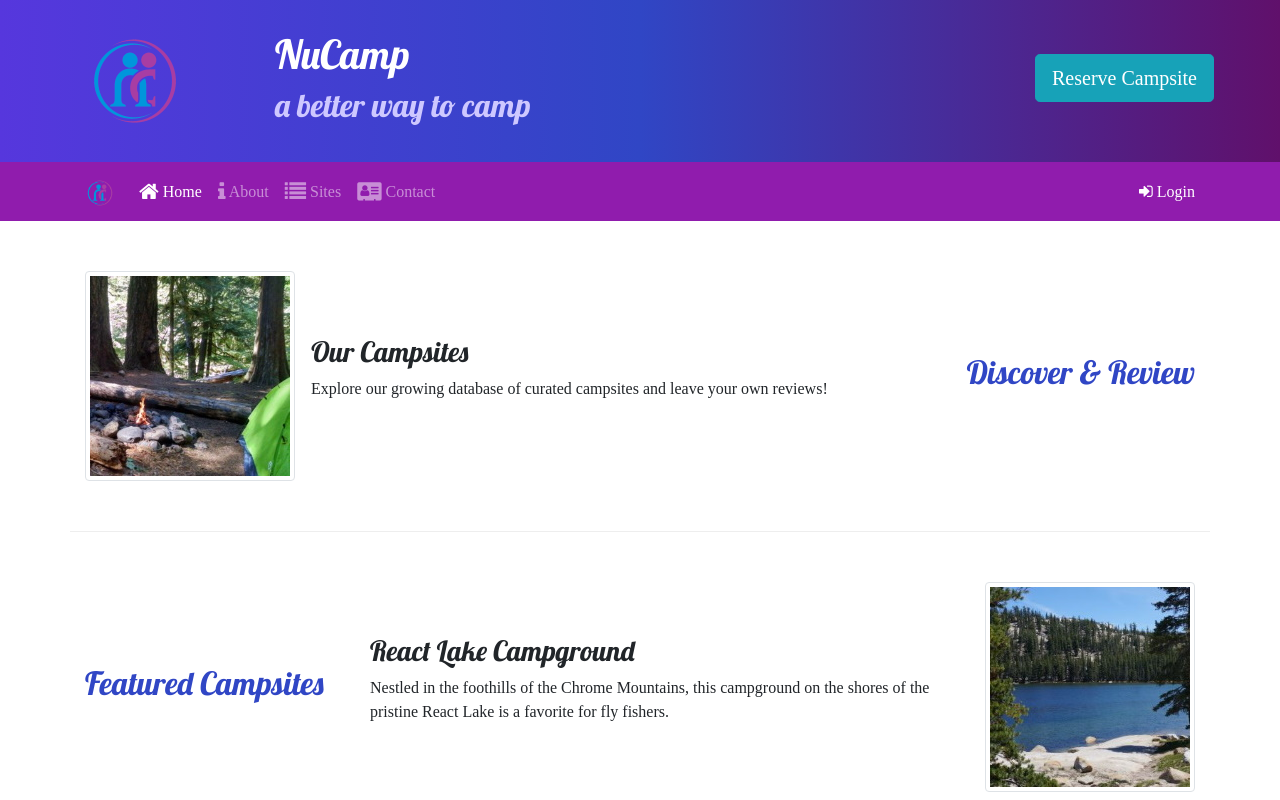
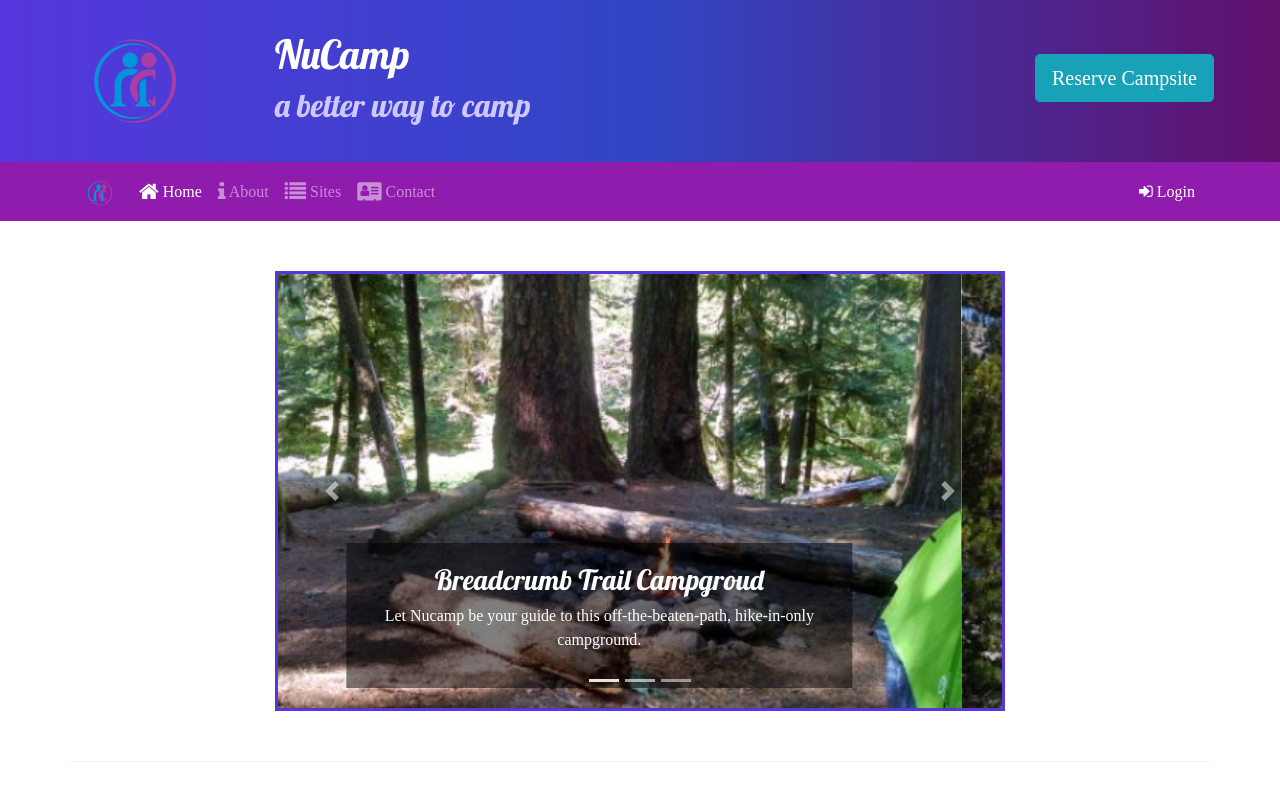
Before and after one commit to rajdan957/nucampsite, a website: page index.html in a window 1280 px wide. Shown: the top 800 px of the page. Drawn offline with nearby package versions, Linux system fonts and the light colour scheme.

Commit message:
carousel

```diff
--- a/css/styles.css
+++ b/css/styles.css
@@ -41,3 +41,11 @@ header h2 {
     border-top: none;
     padding: 10px;
 }
+
+.carousel-caption{
+    background-color: rgba(0,0,0,0.5);
+}
+
+.carousel{
+    border: solid #5637DD;
+}
--- a/index.html
+++ b/index.html
@@ -96,6 +96,50 @@
     </div>
 
     <div class="container">
+
+        <div class="row row-content">
+            <div class="col-md-8 mx-auto">
+                <div id="homeCarousel" class="carousel slide" data-ride="carousel">
+                    <ol class="carousel-indicators">
+                        <li data-target="#homeCarousel" data-slide-to="0" class="active"></li>
+                        <li data-target="#homeCarousel" data-slide-to="1"></li>
+                        <li data-target="#homeCarousel" data-slide-to="2"></li>
+                    </ol>
+                    <div class="carousel-inner">
+                        <div class="carousel-item active">
+                            <img class="d-block w-100" src="img/breadcrumb-trail.jpg" alt="Breadcrumb Trail Campgroud" />
+                            <div class="carousel-caption">
+                                <h3>Breadcrumb Trail Campgroud</h3>
+                                <p class="d-none d-sm-block">Let Nucamp be your guide to this off-the-beaten-path, hike-in-only campground.</p>
+                            </div>
+                        </div>
+                        <div class="carousel-item">
+                            <img class="d-block w-100" src="img/react-lake.jpg" alt="React Lake Campground" />
+                            <div class="carousel-caption">
+                                <h3>React Lake Campground</h3>
+                                <p class="d-none d-sm-block">Nestled in the foothills of the Chrome Mountains, this campground on the shores of the pristine React Lake is a favorite for fly fishers.</p>
+                            </div>
+                        </div>
+                        <div class="carousel-item">
+                            <img class="d-block w-100" src="img/chrome-river.jpg" alt="Chrome River Campground" />
+                            <div class="carousel-caption">
+                                <h3>Chrome River Campground</h3>
+                                <p class="d-none d-sm-block">Spend a few sunny days and starry nights beneath a canopy of old-growth firs at this enchanting spot by the Chrome River.</p>
+                            </div>
+                        </div>
+                    </div>
+                    <a class="carousel-control-prev" href="#homeCarousel" role="button" data-slide="prev">
+                        <span class="carousel-control-prev-icon"></span>
+                        <span class="sr-only">Previous</span>
+                    </a>
+                    <a class="carousel-control-next" href="#homeCarousel" role="button" data-slide="next">
+                        <span class="carousel-control-next-icon"></span>
+                        <span class="sr-only">Next</span>
+                    </a>
+                </div>
+            </div>
+        </div>
+
         <div class="row row-content align-items-center">
             <div class="col-sm-4 order-sm-last col-md-3">
                 <h2 class="text-sm-right">Discover & Review</h2>
```
